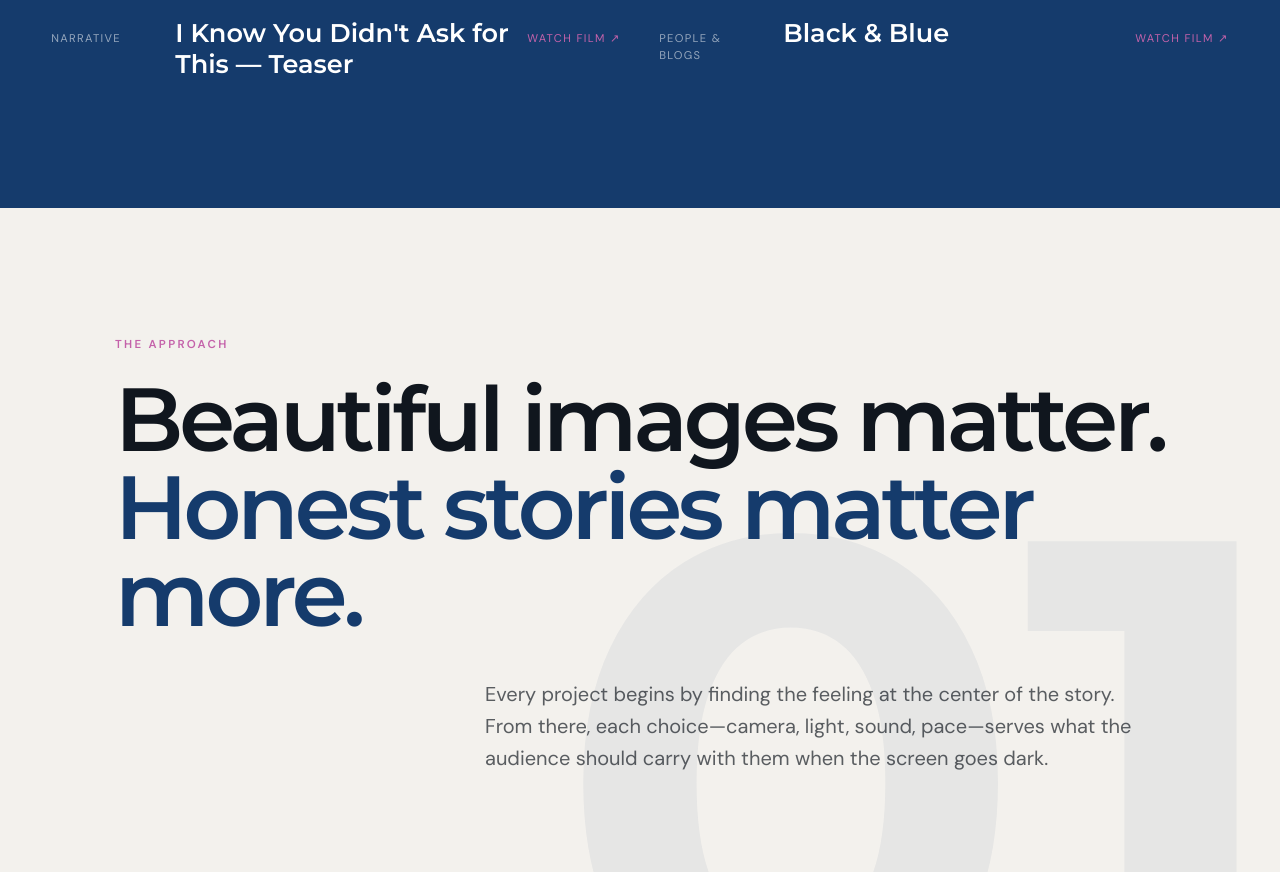
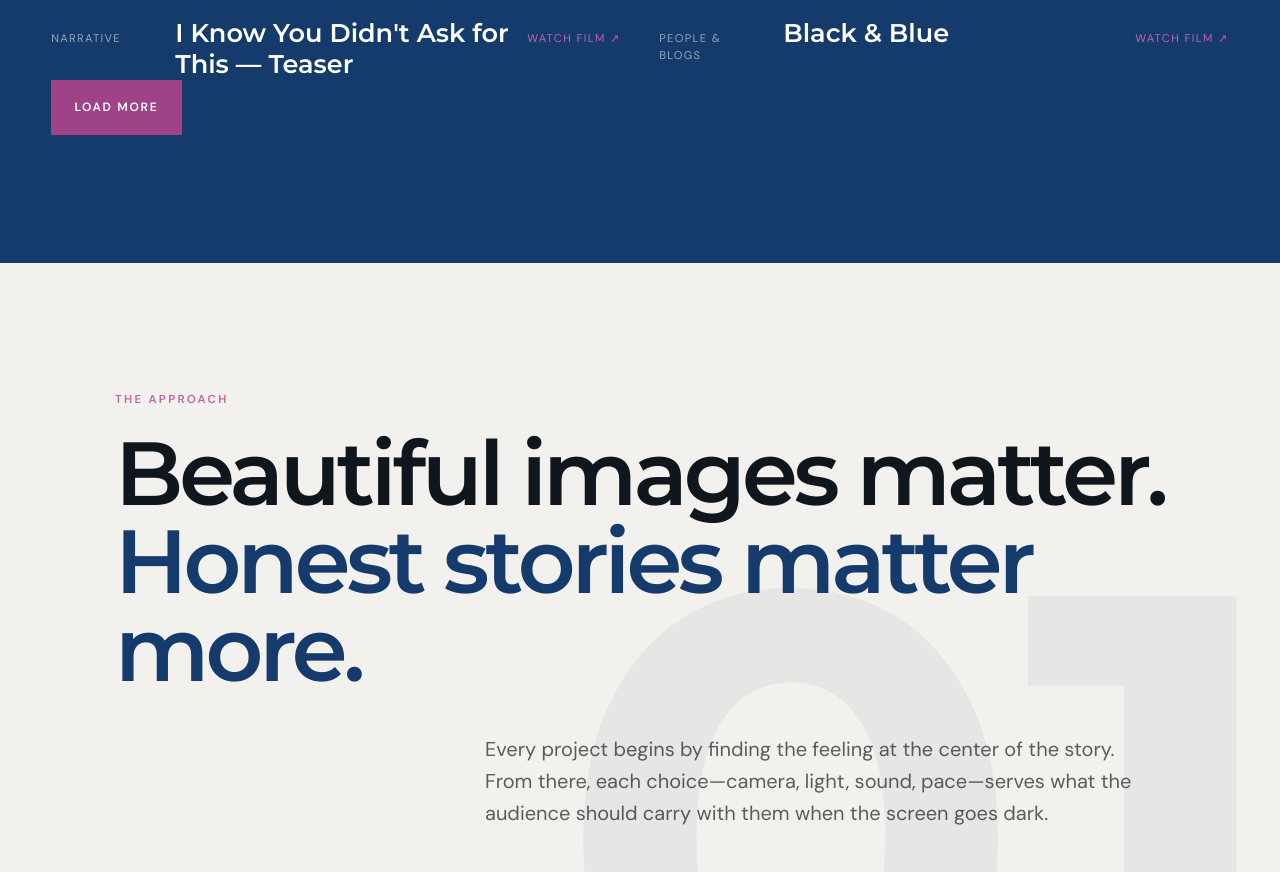
Before and after one commit to bravelymademedia/bravely-made, a plain HTML site: page index.html in a window 1280 px wide. Shown: the part 3102-3974 px from the top of the page. Drawn offline with Linux system fonts and the light colour scheme.

Commit message:
Update index.html

```diff
--- a/index.html
+++ b/index.html
@@ -223,6 +223,9 @@
             </div>
           </article>
         </div>
+        <button class="button button-primary load-more-button" type="button" data-load-more>
+          Load More
+        </button>
       </section>
 
       <section class="manifesto section" id="approach" aria-labelledby="approach-title">
```
